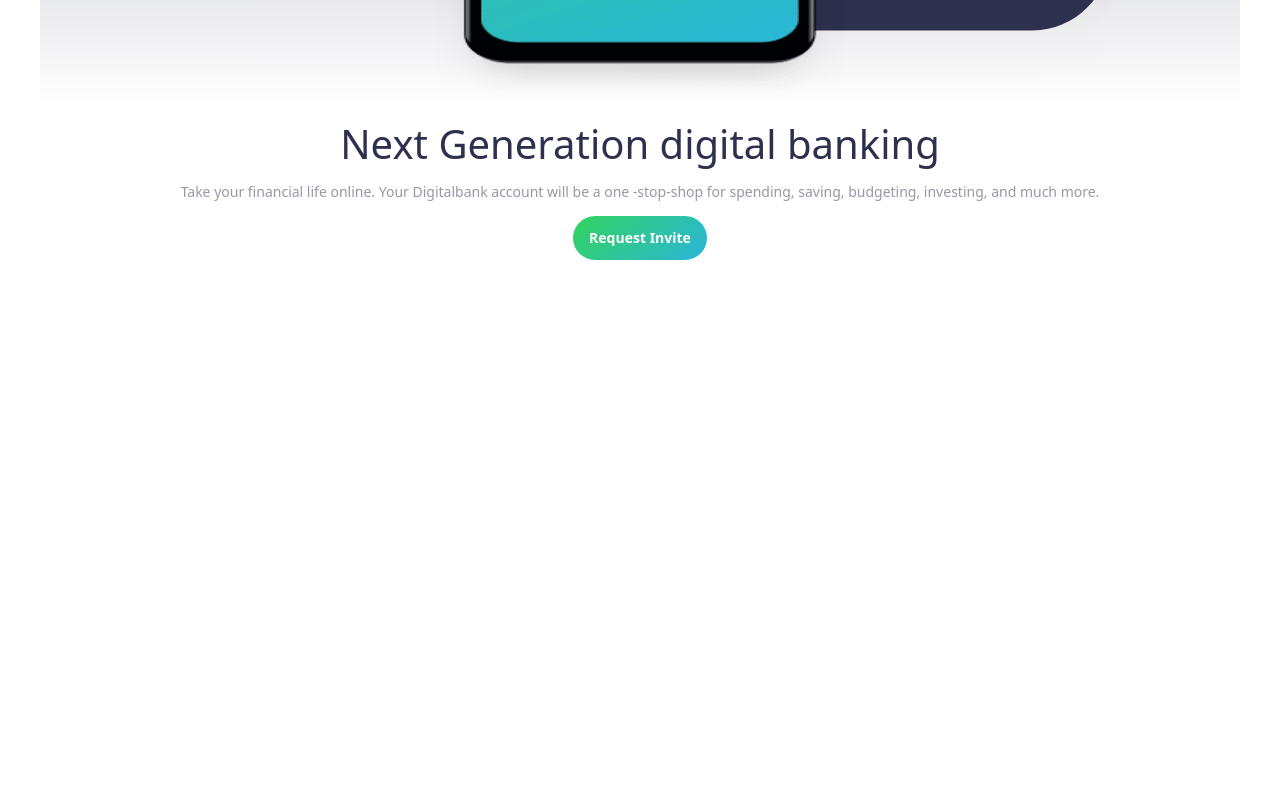
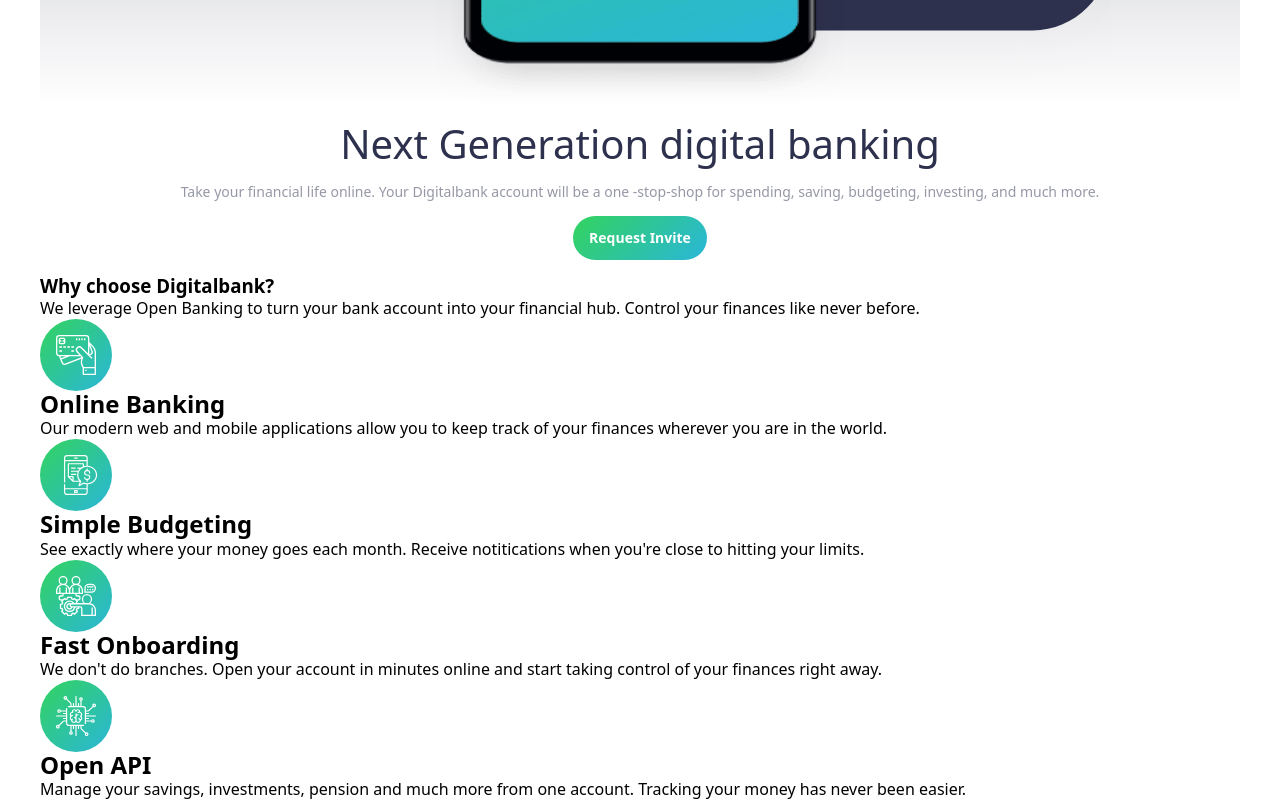
Before and after one commit to cgojk/digitalBank, a React (Vite) app: page / in a window 1280 px wide. Shown: the part 872-1672 px from the top of the page. Before the commit the page ends 1148 px from the top, so only its background shows below. Built offline with nearby package versions, Linux system fonts and the light colour scheme.

Commit message:
adding the features section  creating the data using map

```diff
--- /dev/null
+++ b/src/components/Features.jsx
@@ -0,0 +1,26 @@
+import React from "react";
+
+
+import datafeatures from "../datafeatures";
+
+
+
+
+ export default function Features() {
+  return (
+   <section className="features container">
+
+       <h1 className="features__title">Why choose Digitalbank?</h1>
+       <p className="features__text">We leverage Open Banking to turn your bank account into your financial hub. Control your finances like never before.</p>
+       <div className="features__info">
+            {datafeatures.map((feature) => (
+              <div key={feature.id} className="features__item">
+                <img src={feature.icon} alt={feature.alt} />
+                <h2 className="features__item-title">{feature.title}</h2>
+                <p className="features__item-text">{feature.description}</p>
+              </div>
+            ))}
+       </div>
+    </section>
+   );
+ }
--- a/src/components/Hero.jsx
+++ b/src/components/Hero.jsx
@@ -30,7 +30,8 @@
             <h1 className="hero__title">Next Generation digital banking</h1>
             <p className="hero__text">Take your financial life online.  Your Digitalbank
                 account will be a one -stop-shop for spending, saving, budgeting, investing, and much more.</p>
-            <button className="btn btn--primary">Request Invite</button>
+            {/* <button className="btn btn--primary">Request Invite</button> */}
+             <Link to="/request-invite" className="btn btn-primary"> Request Invite </Link>
          </div>
 
     </section>
--- /dev/null
+++ b/src/datafeatures.js
@@ -0,0 +1,40 @@
+import icononline from "./images/icon-online.svg";
+import iconbudgeting from "./images/icon-budgeting.svg";
+import icononboarding from "./images/icon-onboarding.svg";
+import iconapi from "./images/icon-api.svg";
+
+export default [
+    {
+        id: 1,
+        title: "Online Banking",
+        description:
+            "Our modern web and mobile applications allow you to keep track of your finances wherever you are in the world.",
+        icon: icononline,
+        alt: "Illustration of credit cards"
+
+    },
+    {
+        id: 2,
+        title: "Simple Budgeting",
+        description:
+            "See exactly where your money goes each month.  Receive notitications when you're close to hitting your limits.",
+        icon: iconbudgeting,
+        alt: "Illustration of a budget planner"
+    },
+    {
+        id: 3,
+        title: "Fast Onboarding",
+        description:
+            "We don't do branches. Open your account in minutes online and start taking control of your finances right away.",
+        icon: icononboarding,
+        alt: "Illustration of a person onboarding"
+    },
+    {
+        id: 4,
+        title: "Open API",
+        description:
+            "Manage your savings, investments, pension and much more from one account.  Tracking your money has never been easier.",
+        icon: iconapi,
+        alt: "Illustration of a code API"
+    }
+]
--- a/src/pages/Home.jsx
+++ b/src/pages/Home.jsx
@@ -1,11 +1,13 @@
 import React from "react";
 import Hero from "../components/Hero";
+import Features from "../components/Features";
 
 
  export default function Home() {
   return (
    <section className="home container">
     <Hero />
+    <Features />
 
 
     </section>
--- a/src/styles/_base.scss
+++ b/src/styles/_base.scss
@@ -204,19 +204,56 @@
 
 }
 
-.btn{
+// .btn{
 
-    padding:var(--spacing-100) var(--spacing-200);
-    border-radius:var(--);
-    border-radius:var(--radius-24);
-    border:none;
-    cursor:pointer;
-    font: var(--font-7);
-    transition: background-color 0.3s ease, color 0.3s ease;
-    background-image:var(--background-image-gradient-1);
-    color:var(--clr-white);
-    &:hover{
-        background-image:var(--background-image-gradient-2);
-        color:var(--clr-white);
-    }
+//     padding:var(--spacing-100) var(--spacing-200);
+//     border-radius:var(--);
+//     border-radius:var(--radius-24);
+//     border:none;
+//     cursor:pointer;
+//     font: var(--font-7);
+//     transition: background-color 0.3s ease, color 0.3s ease;
+//     background-image:var(--background-image-gradient-1);
+//     color:var(--clr-white);
+//     &:hover{
+//         background-image:var(--background-image-gradient-2);
+//         color:var(--clr-white);
+//     }
+// }
+
+
+.btn {
+  padding: var(--spacing-100) var(--spacing-200);
+  border-radius: var(--radius-24);
+  border: none;
+  cursor: pointer;
+  font: var(--font-7);
+  color: var(--clr-white);
+
+  background-image: var(--background-image-gradient-1);
+
+  position: relative;
+  overflow: hidden;
+  z-index: 0;
+
+  transition: color 0.3s ease;
 }
+
+.btn::before {
+  content: "";
+  position: absolute;
+  inset: 0;
+
+  background-image: var(--background-image-gradient-2);
+
+  transform: scaleX(0);
+  transform-origin: left;
+  transition: transform 250ms ease-in-out;
+
+  z-index: -1;
+}
+
+.btn:hover::before,
+.btn:focus-visible::before {
+  transform: scaleX(1);
+}
--- a/src/styles/_reset.scss
+++ b/src/styles/_reset.scss
@@ -149,3 +149,7 @@
     background-color: var(--clr-gray-300);
     border-radius: 4px;
 }
+a {
+  text-decoration: none;
+  color: inherit;
+}
```
Also changed, not shown: src/styles/index.css (+24 -5 lines), 1 other file (tests, documents, lock files or other folders).
